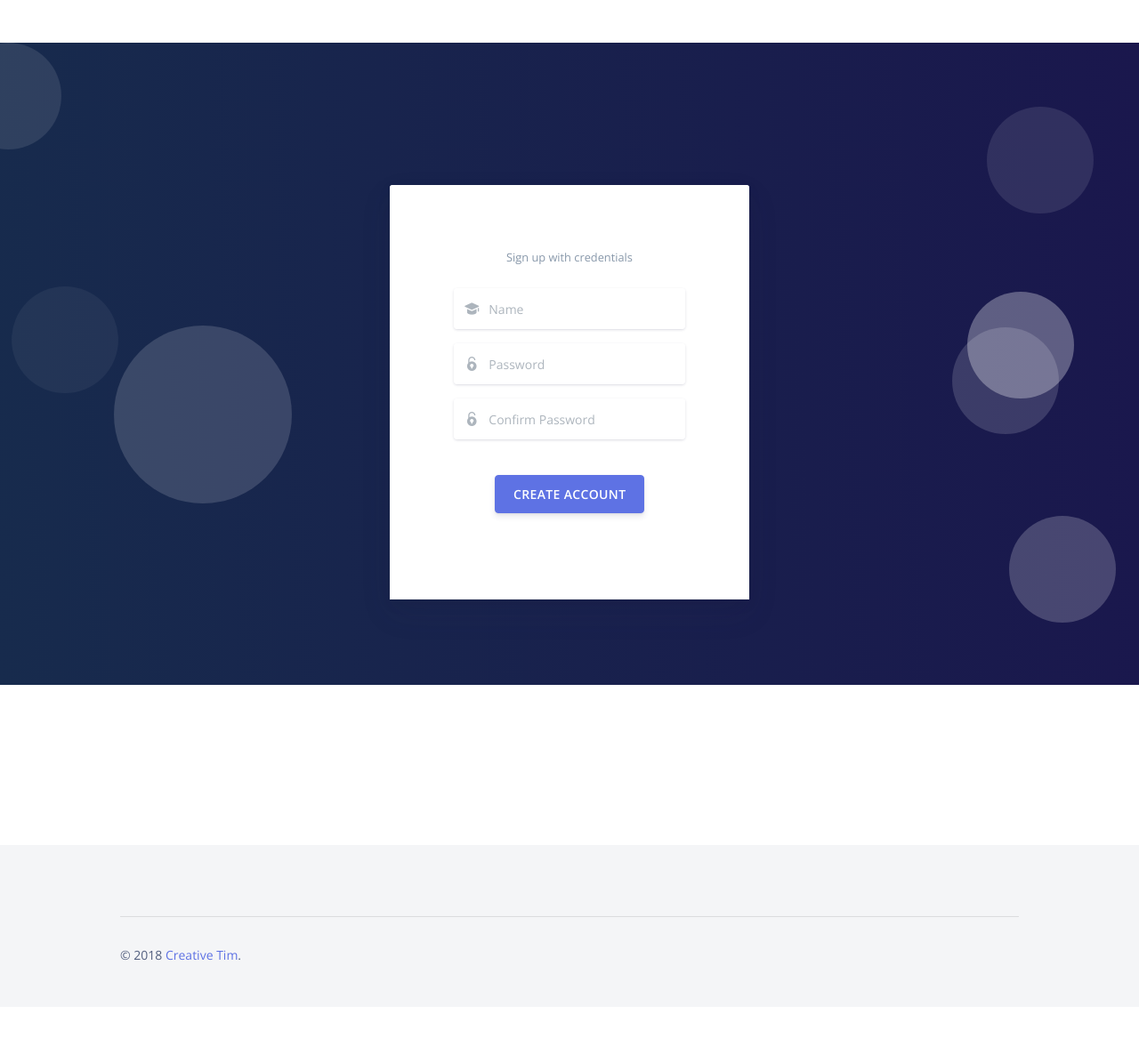
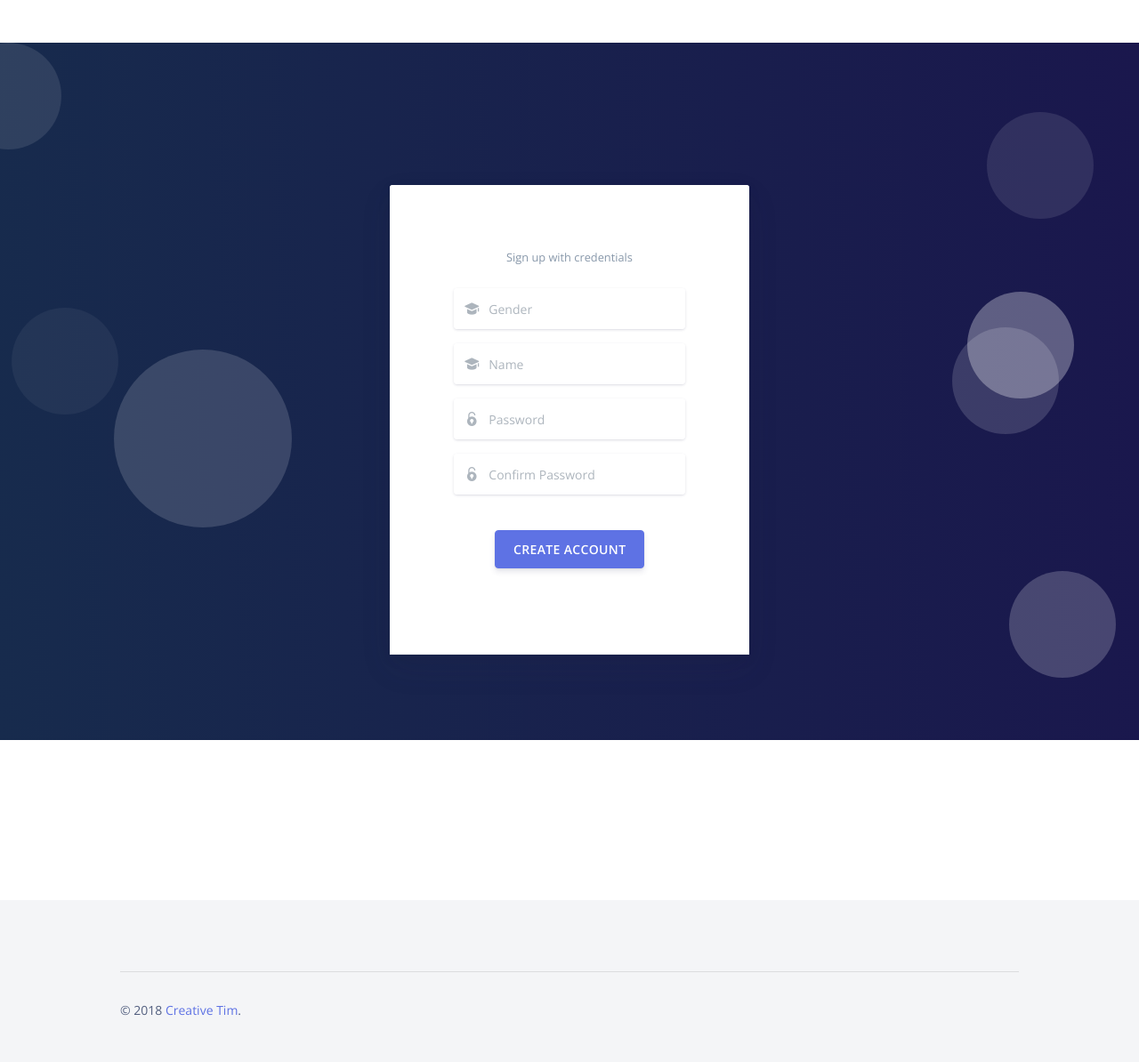
Before and after one commit to eehitray/Vivum2018, a Django app: template Vivum2018/accounts/templates/accounts/signup.html in a window 1280 px wide. Shown: the part 132-1326 px from the top of the page at 89% size. Before the commit the page ends 1212 px from the top, so only its background shows below. Run offline with Django 3.2, Linux system fonts and the light colour scheme; the template is opened without the code that fills it, so the values that code supplies are empty; parts of the project's set-up code (start-up, migrations or seed data) failed here and were passed over; some libraries are stand-ins or nearby versions.

Commit message:
new signup form

```diff
--- a/Vivum2018/accounts/templates/accounts/signup.html
+++ b/Vivum2018/accounts/templates/accounts/signup.html
@@ -1,3 +1,4 @@
+{% load static %}
 <!DOCTYPE html>
 <html>
 
@@ -6,16 +7,16 @@
   <meta name="viewport" content="width=device-width, initial-scale=1, shrink-to-fit=no">
   <title>Register</title>
   <!-- Favicon -->
-  <link href="../assets/img/brand/favicon.png" rel="icon" type="image/png">
+  <link href="{% static 'assets/img/brand/favicon.png' %}" rel="icon" type="image/png">
   <!-- Fonts -->
   <link href="https://fonts.googleapis.com/css?family=Open+Sans:300,400,600,700" rel="stylesheet">
   <!-- Icons -->
-  <link href="../assets/vendor/nucleo/css/nucleo.css" rel="stylesheet">
-  <link href="../assets/vendor/font-awesome/css/font-awesome.min.css" rel="stylesheet">
+  <link href="{% static 'assets/vendor/nucleo/css/nucleo.css' %}" rel="stylesheet">
+  <link href="{% static 'assets/vendor/font-awesome/css/font-awesome.min.css' %}" rel="stylesheet">
   <!-- Argon CSS -->
-  <link type="text/css" href="../assets/css/argon.css?v=1.0.1" rel="stylesheet">
+  <link type="text/css" href="{% static 'assets/css/argon.css' %}" rel="stylesheet">
   <!-- Docs CSS -->
-  <link type="text/css" href="../assets/css/docs.min.css" rel="stylesheet">
+  <link type="text/css" href="{% static 'assets/css/docs.min.css' %}" rel="stylesheet">
 </head>
 
 <body>
@@ -23,7 +24,7 @@
     <nav id="navbar-main" class="navbar navbar-main navbar-expand-lg navbar-transparent navbar-light headroom">
       <div class="container">
         <a class="navbar-brand mr-lg-5" href="../index.html">
-          <img src="../assets/img/brand/white.png" style="height: 7em;">
+          <img src="{% static 'assets/img/brand/white.png' %}" style="height: 7em;">
         </a>
         <button class="navbar-toggler" type="button" data-toggle="collapse" data-target="#navbar_global" aria-controls="navbar_global" aria-expanded="false" aria-label="Toggle navigation">
           <span class="navbar-toggler-icon"></span>
@@ -33,7 +34,7 @@
             <div class="row">
               <div class="col-6 collapse-brand">
                 <a href="../index.html">
-                  <img src="../assets/img/brand/blue.png">
+                  <img src="{% static 'assets/img/brand/blue.pn' %}g">
                 </a>
               </div>
               <div class="col-6 collapse-close">
@@ -83,7 +84,15 @@
                       <div class="input-group-prepend">
                         <span class="input-group-text"><i class="ni ni-hat-3"></i></span>
                       </div>
-                      <input class="form-control" placeholder="Name" type="text">
+                      <input class="form-control" placeholder="Gender" type="text" name="gender">
+                    </div>
+                  </div>
+                  <div class="form-group">
+                      <div class="input-group input-group-alternative mb-3">
+                        <div class="input-group-prepend">
+                          <span class="input-group-text"><i class="ni ni-hat-3"></i></span>
+                        </div>
+                        <input class="form-control" placeholder="Name" type="text" name="username" maxlength="150" autofocus required id="id_username">
                       </div>
                     </div>
                   <div class="form-group">
@@ -91,7 +100,7 @@
                       <div class="input-group-prepend">
                         <span class="input-group-text"><i class="ni ni-lock-circle-open"></i></span>
                       </div>
-                      <input class="form-control" placeholder="Password" type="password">
+                      <input class="form-control" placeholder="Password" type="password" name="password1" required id="id_password1">
                     </div>
                   </div>
                   <div class="form-group">
@@ -99,11 +108,11 @@
                       <div class="input-group-prepend">
                         <span class="input-group-text"><i class="ni ni-lock-circle-open"></i></span>
                       </div>
-                      <input class="form-control" placeholder="Confirm Password" type="confirmpassword">
+                      <input class="form-control" placeholder="Confirm Password" type="confirmpassword" name="password2" required id="id_password2">
                     </div>
                   </div>
                   <div class="text-center">
-                    <button type="button" class="btn btn-primary mt-4">Create account</button>
+                    <input type="submit" class="btn btn-primary mt-4" value="Create account">
                   </div>
                 </form>
               </div>
@@ -127,12 +136,12 @@
     </div>
   </footer>
   <!-- Core -->
-  <script src="../assets/vendor/jquery/jquery.min.js"></script>
-  <script src="../assets/vendor/popper/popper.min.js"></script>
-  <script src="../assets/vendor/bootstrap/bootstrap.min.js"></script>
-  <script src="../assets/vendor/headroom/headroom.min.js"></script>
+  <script src="{% static 'assets/vendor/jquery/jquery.min.js' %}"></script>
+  <script src="{% static 'assets/vendor/popper/popper.min.js' %}"></script>
+  <script src="{% static 'assets/vendor/bootstrap/bootstrap.min.js' %}"></script>
+  <script src="{% static 'assets/vendor/headroom/headroom.min.js' %}"></script>
   <!-- Argon JS -->
-  <script src="../assets/js/argon.js?v=1.0.1"></script>
+  <script src="{% static 'assets/js/argon.js' %}"></script>
 </body>
 
 </html>
```
Also changed, not shown: Vivum2018/accounts/templates/accounts/test.html (+26 -0 lines). Lines whose indentation alone changed are shown as unchanged.
